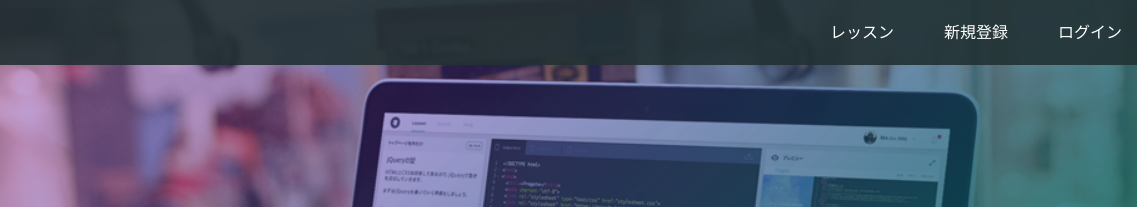
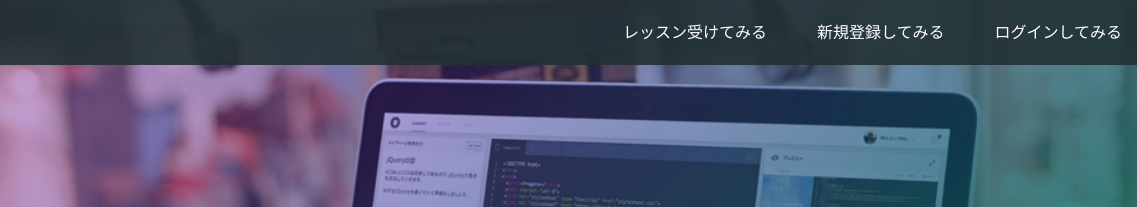
Before and after one commit to norisonbubu/norisonbubu.github.io, a plain HTML site: page index.html in a window 1280 px wide. Shown: the top 207 px of the page, 143-1280 px from the left. Drawn offline with Linux system fonts and the light colour scheme.

Commit message:
Update index.html

```diff
--- a/index.html
+++ b/index.html
@@ -15,9 +15,10 @@
       </div>
       <span class="fa fa-bars menu-icon"></span>
       <div class="header-right">
-        <a href="#">レッスン</a>
-        <a href="#">新規登録</a>
-        <a href="#" class="login">ログイン</a>
+        <a href="#">レッスン受けてみる</a>
+        <a href="#">新規登録してみる</a>
+        <a href="#" class="login">ログインしてみる
+        </a>
       </div>
     </div>
   </header>
```
